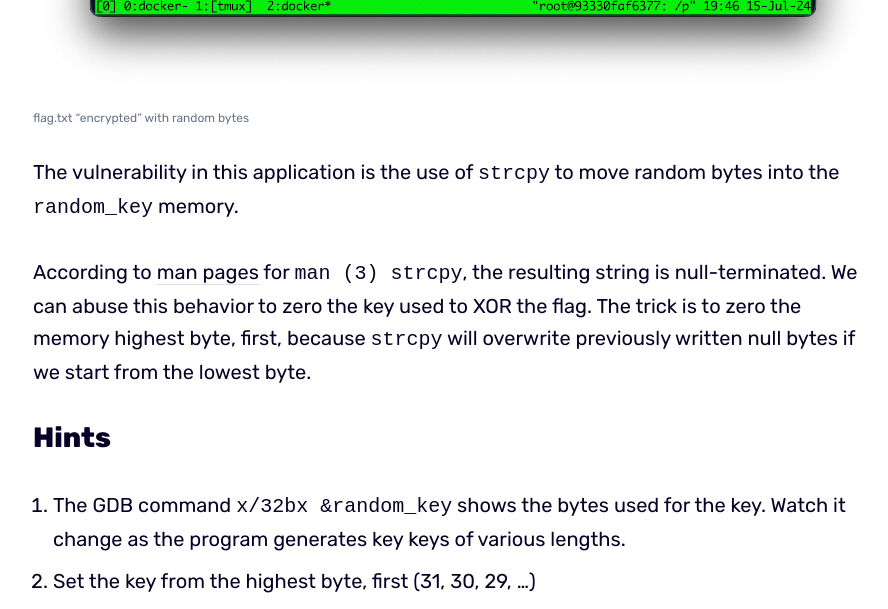
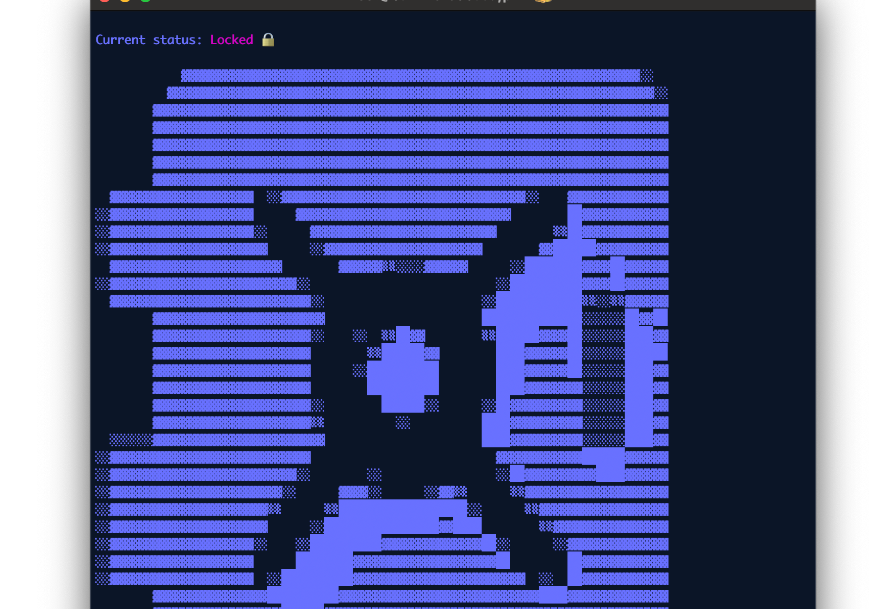
Before and after one commit to iancohee/iancohee.github.io, a Jekyll site: the page built from _posts/2024-07-15-vault-breaker.markdown, in a window 1280 px wide and 1400 px high, scrolled down 3064 px. Shown: the top 609 px of the window, without its empty margins (187-1075 px from the left). Built offline with Jekyll 4.4.1, drawn with Linux system fonts in a browser that asks for light colours; some of the changed text lies outside the part shown; grey boxes are pictures that could not be loaded.

Commit message:
adjusted text to vault-breaker
adding one new screenshot of that chall too

```diff
--- a/_posts/2024-07-15-vault-breaker.markdown
+++ b/_posts/2024-07-15-vault-breaker.markdown
@@ -25,7 +27,7 @@
 4. If `2` is entered
     * the 32 bytes stored in memory is used to byte-wise XOR the flag
     * the result is printed
-    * Any byte XOR'd with `0` is itself ;)
+    * Any byte XOR'd with `0` is itself >;)
 
 ![XOR'd flag]({{site.baseURL}}/images/vault_breaker/Screenshot_2024-07-15_3.png)
 *flag.txt "encrypted" with random bytes*
@@ -33,10 +35,10 @@
 The vulnerability in this application is the use of `strcpy` to move random bytes
 into the `random_key` memory.
 
-According to [man pages](https://man7.org/linux/man-pages/man3/strcpy.3.html) for `man (3) strcpy`, the resulting string is null-terminated. We can abuse this behavior to zero the key used to XOR the flag. The trick is to zero the memory highest byte, first, because `strcpy` will overwrite previously written null bytes if we start from the lowest byte.
+According to [man pages](https://man7.org/linux/man-pages/man3/strcpy.3.html) for `man (3) strcpy`, the resulting string is null-terminated. We can abuse this behavior to zero the key used to XOR the flag. The trick is to zero the memory highest byte first, because `strcpy` will overwrite previously written null bytes if we start from the lowest byte.
 
 ## Hints
-1. The GDB command `x/32bx &random_key` shows the bytes used for the key. Watch it change as the program generates key keys of various lengths.
+1. The GDB command `x/32bx &random_key` shows the bytes used for the key. Watch it change as the program generates keys of various lengths.
 2. Set the key from the highest byte, first (31, 30, 29, ...)
 
 ![paused execution]({{site.baseUrl}}/images/vault_breaker/Screenshot_2024-07-15_2.png)
```
Also changed, not shown: other parts of _posts/2024-07-15-vault-breaker.markdown (+4 -2 lines), images/vault_breaker/Screenshot_2024-07-15_random_key.png (added).
